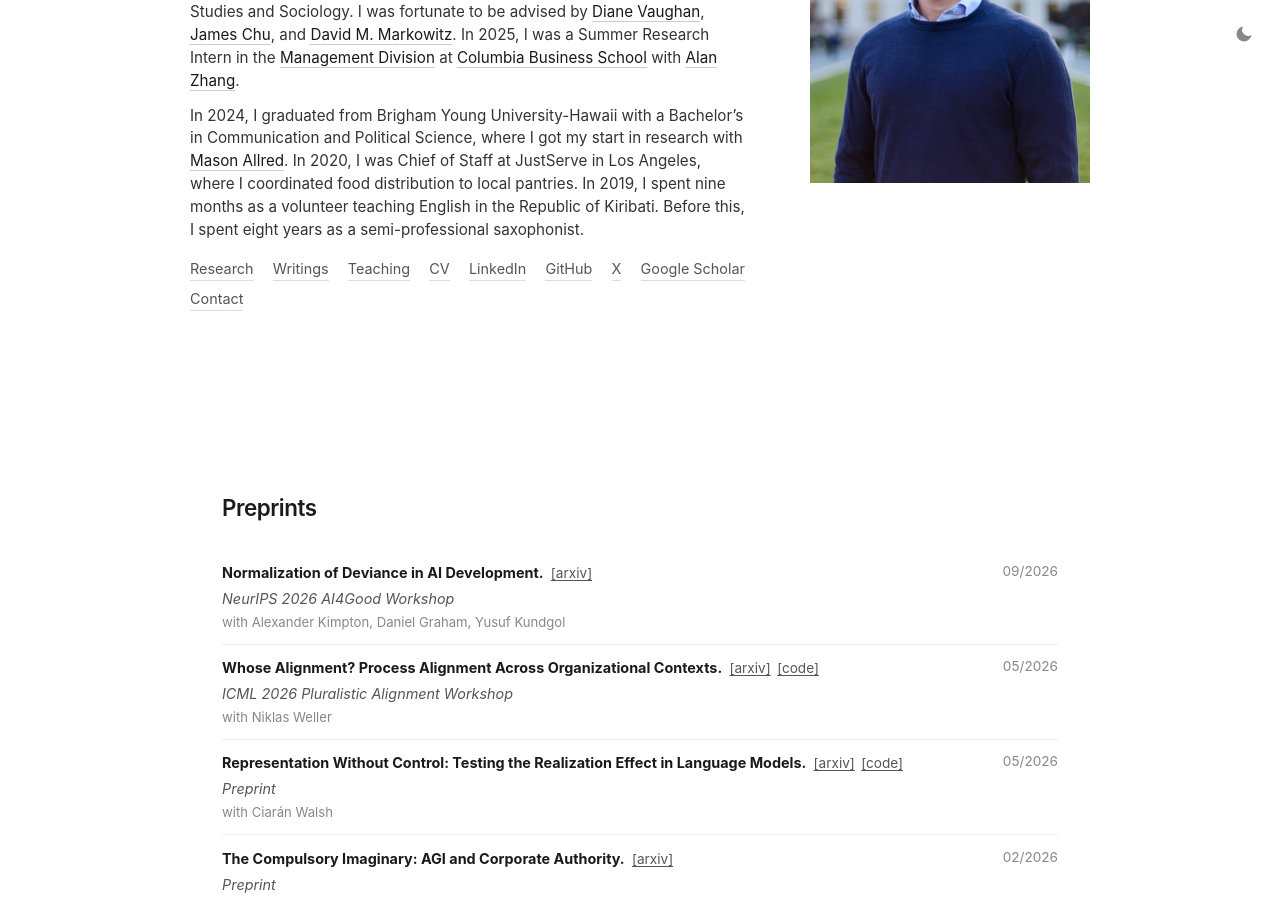
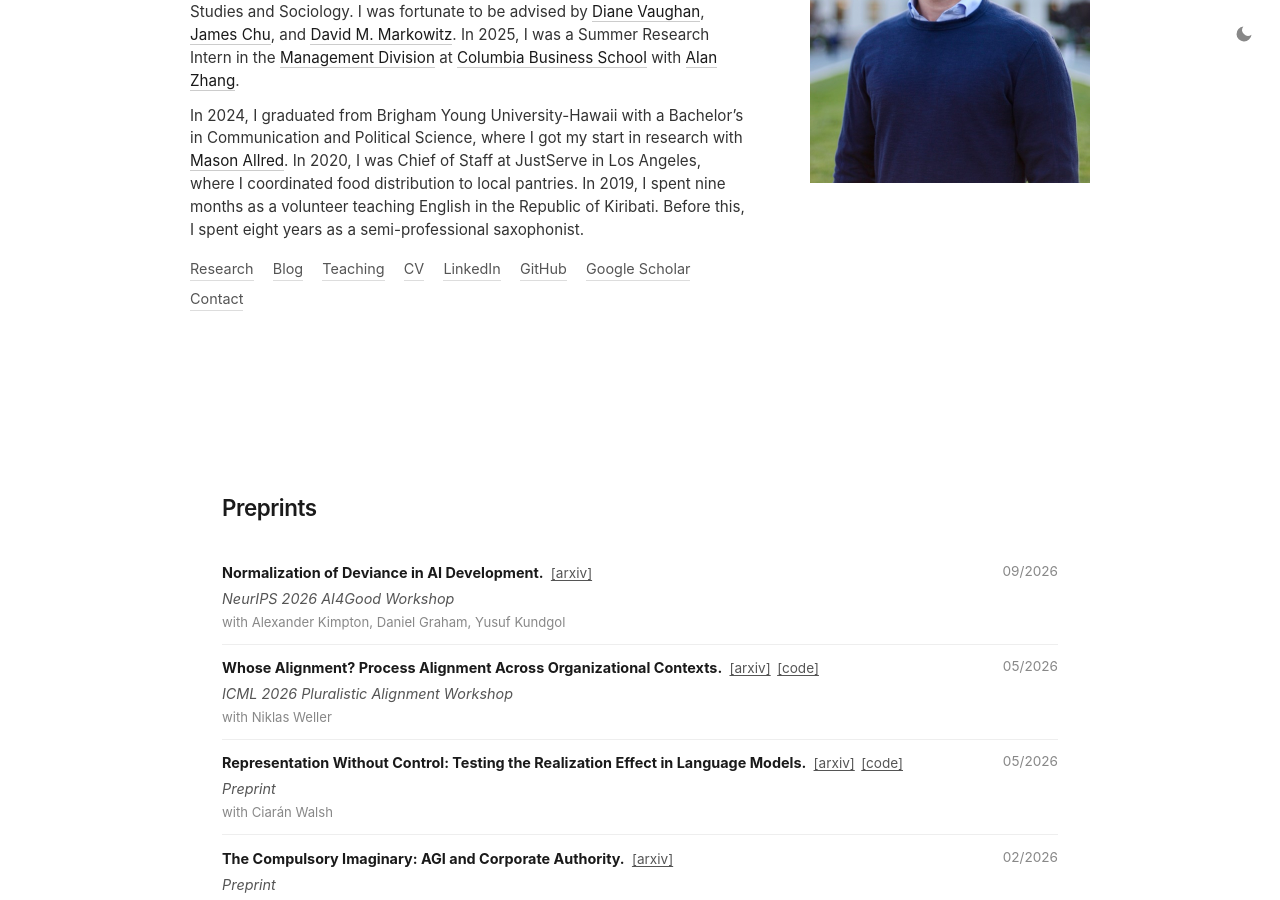
Before and after one commit to EmilioBarkett/emiliobarkett.github.io, a Jekyll site: the page built from index.html, in a window 1280 px wide and 900 px high, scrolled down 442 px. Built offline with Jekyll 4.4.1, drawn with Linux system fonts in a browser that asks for light colours.

Commit message:
Rename Writings nav link to Blog, remove X link

```diff
--- a/index.html
+++ b/index.html
@@ -13,12 +13,11 @@ description: "Emilio Barkett is an AI safety researcher and fieldbuilder working
         <p>In 2024, I graduated from Brigham Young University-Hawaii with a Bachelor’s in Communication and Political Science, where I got my start in research with <a href="https://about.byuh.edu/directory/mason-allred" target="_blank" rel="noopener">Mason Allred</a>. In 2020, I was Chief of Staff at JustServe in Los Angeles, where I coordinated food distribution to local pantries. In 2019, I spent nine months as a volunteer teaching English in the Republic of Kiribati. Before this, I spent eight years as a semi-professional saxophonist.</p>
       <nav class="links">
           <a href="#research">Research</a>
-          <a href="/blog.html">Writings</a>
+          <a href="/blog.html">Blog</a>
           <a href="/teaching.html">Teaching</a>
           <a href="/Emilio-Barkett-CV.pdf" target="_blank" rel="noopener">CV</a>
           <a href="https://linkedin.com/in/emiliobarkett/" target="_blank" rel="noopener">LinkedIn</a>
           <a href="https://github.com/EmilioBarkett" target="_blank" rel="noopener">GitHub</a>
-          <a href="https://x.com/barkgnarr" target="_blank" rel="noopener">X</a>
           <a href="https://scholar.google.com/citations?hl=en&amp;user=jcWwZKkAAAAJ&amp;view_op=list_works&amp;gmla=AH8HC4wzaDgNidxuH-wj0qv_aQck3QafXrNOlgV6bqZ687-gTb4kAoRaSrCUIr-e28S4lYVDVF2CKxGY-nM-G3bm" target="_blank" rel="noopener">Google Scholar</a>
           <a href="/contact.html">Contact</a>
       </nav>
```
